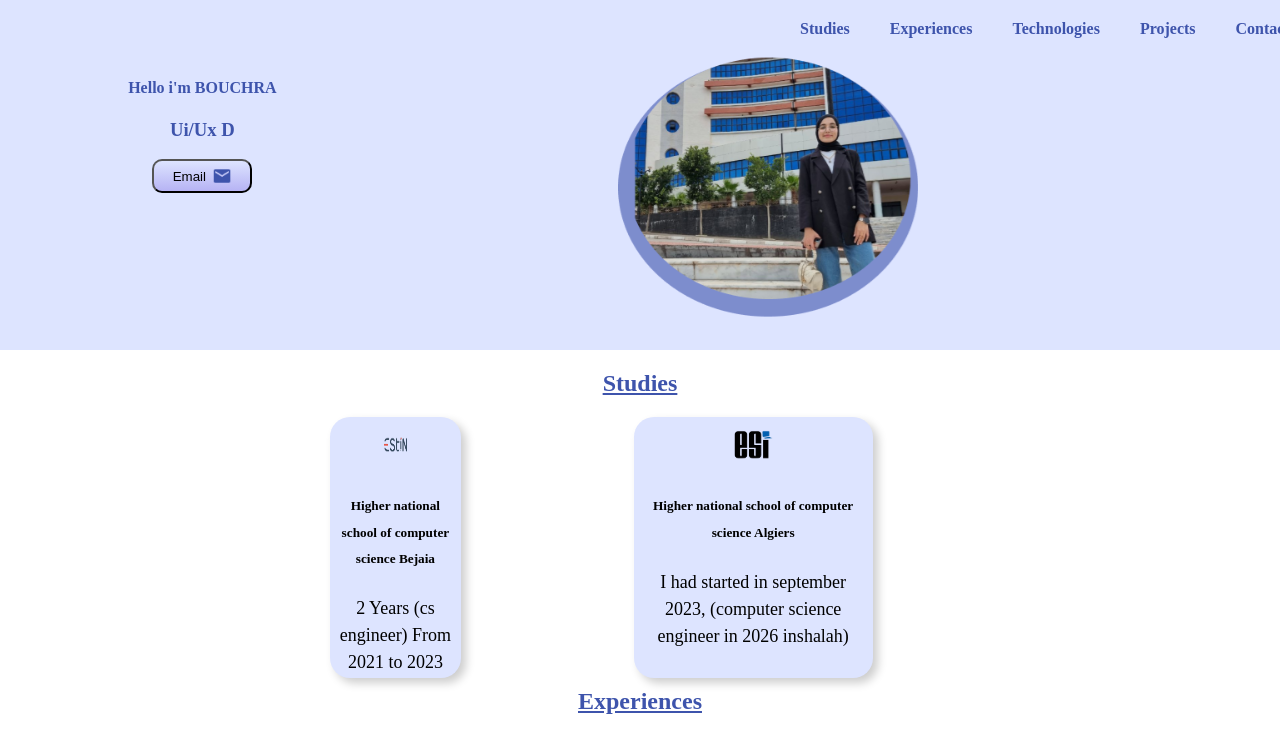
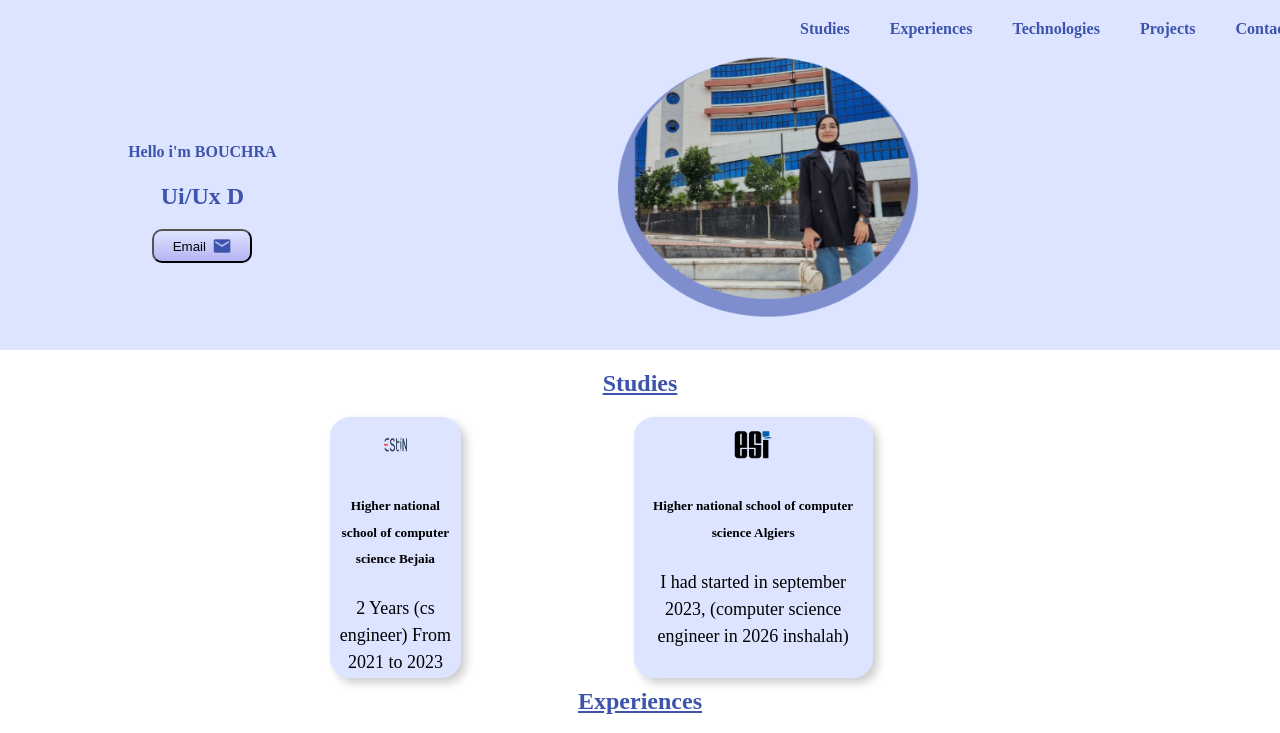
Before and after one commit to bouchrabenkhelifa/portfolio, a React (Create React App) app: page / in a window 1280 px wide. Shown: the top 733 px of the page. Built offline with nearby package versions, Linux system fonts and the light colour scheme.

Commit message:
Initial commit

```diff
--- a/src/components/Navbar.js
+++ b/src/components/Navbar.js
@@ -78,9 +78,9 @@ function Navbar() {
         <div className="container">
           <div className="iteeeeeem1" data-aos="fade-up">
             <h4>Hello i'm BOUCHRA</h4>
-            <h3 id="blue">
+            <h2 id="blue">
               {text}
-            </h3>
+            </h2>
             <a href="mailto:lb_benkhelifa@esi.dz">
               <motion.button whileHover={{ scale: 1.05 }} id="but">
                 <div className="flex1">Email <img id="imag" src={mail} /></div>
--- a/src/styles/navbar.css
+++ b/src/styles/navbar.css
@@ -42,6 +42,7 @@
   left: 0;
   width: 200px;
   margin-left: 8%;
+  margin-top: 5%;
 }
 #imagee{
     width: 300px;
```
